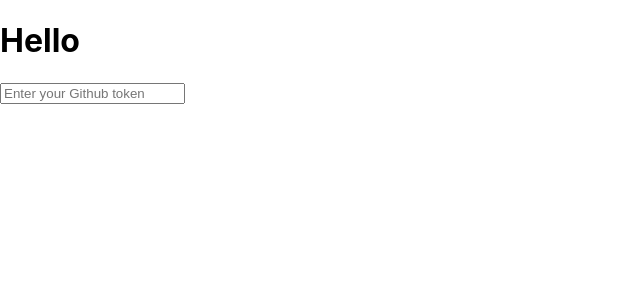
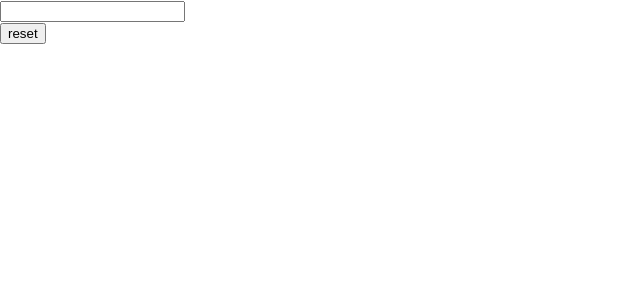
Before and after one commit to fireWinters/react-hook-demo, a React (Create React App) app: page / in a window 1280 px wide. Shown: the top 300 px of the page, without its empty margins (0-640 px from the left). Built offline with nearby package versions, Linux system fonts and the light colour scheme.

Commit message:
修改：自定义hook，使用useState设置输入框的值，设置form的提交值和清空方法

```diff
--- /dev/null
+++ b/src/TodoForm.js
@@ -0,0 +1,25 @@
+import React, { useState } from 'react';
+
+const useInputValue = (initialValue) => {
+    const [value, setValue] = useState(initialValue);
+
+    return {
+        value,
+        onChange: e => setValue(e.target.value),
+        resetValue: () => setValue("")
+    }
+}
+
+const Froms = ({ onSubmit }) => {
+    const { resetValue, ...text } = useInputValue("")
+    return (
+        <form onSubmit={e => {
+            e.preventDefault();
+            onSubmit(text.value);
+            resetValue();
+        }}>
+            <input type="text" {...text} />
+        </form>
+    )
+}
+export default Froms;
--- /dev/null
+++ b/src/TodoList.js
@@ -0,0 +1,33 @@
+import React, { useState } from 'react';
+import TodoForm from './TodoForm';
+
+const App = () => {
+    const [todos, setTodos] = useState([]);
+
+    const toggleComplete = (i) => setTodos(todos.map((todo, k) => k === i ? {
+        ...todo,
+        complete: !todo.complete
+    } : todo))
+
+    return (
+        <div>
+            <TodoForm onSubmit={text => setTodos([{ text, complete: false }, ...todos])} />
+            <div>
+                {
+                    todos.map(({ text, complete }, i) => (
+                        <div
+                            key={text}
+                            onClick={() => toggleComplete(i)}
+                            style={{ textDecoration: complete ? "line-through" : "" }}
+                        >
+                            { text}
+                        </div>
+                    ))
+                }
+            </div>
+            <button onClick={() => setTodos([])}>reset</button>
+        </div>
+    );
+}
+
+export default App;
--- a/src/index.js
+++ b/src/index.js
@@ -2,7 +2,8 @@ import React from 'react';
 import ReactDOM from 'react-dom';
 import './index.css';
 // import App from './EmojiGenerator';
-import App from './TokenApp';
+// import App from './TokenApp';
+import App from './TodoList';
 import reportWebVitals from './reportWebVitals';
 
 ReactDOM.render(
```
